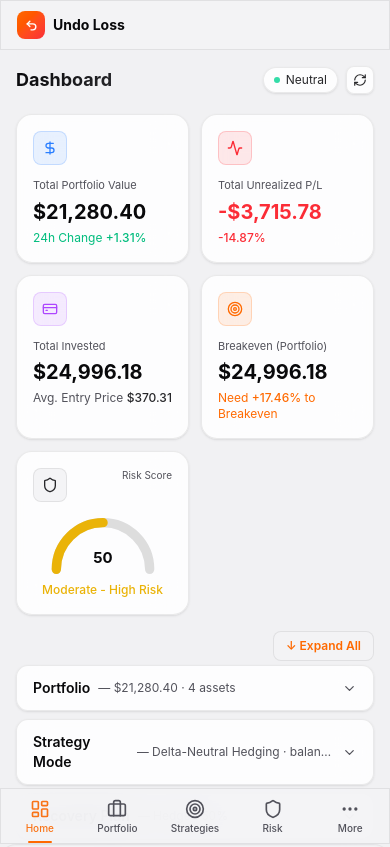
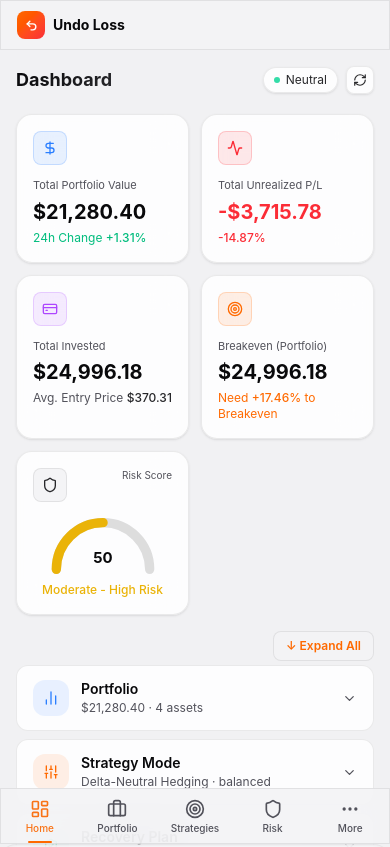
Before and after one commit to Claudecode31st/undoloss, a Next.js app: page /dashboard in a window 390 px wide. Shown: the top 847 px of the page. Built offline with nearby package versions, Linux system fonts and the light colour scheme.

Commit message:
Redesign mobile dashboard sections: icon headers collapsed, content-only when expanded

```diff
--- a/app/(app)/dashboard/page.tsx
+++ b/app/(app)/dashboard/page.tsx
@@ -1,6 +1,6 @@
 'use client';
 import { useState, useEffect, useCallback } from 'react';
-import { ChevronDown } from 'lucide-react';
+import { ChevronDown, BarChart2, Sliders, ShieldCheck, TrendingUp, Brain } from 'lucide-react';
 import Header from '@/components/layout/Header';
 import StatsCards from '@/components/dashboard/StatsCards';
 import PortfolioTable from '@/components/dashboard/PortfolioTable';
@@ -21,30 +21,43 @@ import { fetchPrices } from '@/lib/coingecko';
 
 /* ── Mobile collapsible section ──────────────────────────────── */
 function MobileSection({
-  title, preview, open, onToggle, children,
+  title, preview, icon: Icon, iconColor, iconBg, open, onToggle, children,
 }: {
   title: string; preview: string;
+  icon: React.ElementType; iconColor: string; iconBg: string;
   open: boolean; onToggle: () => void; children: React.ReactNode;
 }) {
+  if (open) {
     return (
       <div>
+        {children}
         <button
           onClick={onToggle}
-        className="w-full flex items-center justify-between px-4 py-3 rounded-xl glass text-left"
-        style={{ border: '1px solid var(--border)' }}
+          className="mt-2 w-full py-2 rounded-xl flex items-center justify-center gap-1.5 text-xs font-medium t-3 transition-colors hover:t-1"
+          style={{ border: '1px solid var(--border)', background: 'var(--surface-deep)' }}
         >
-        <div className="min-w-0 flex items-center gap-2">
-          <span className="text-sm font-semibold t-1">{title}</span>
-          {!open && <span className="text-xs t-3 truncate">— {preview}</span>}
+          <ChevronDown size={13} style={{ transform: 'rotate(180deg)' }} />
+          Collapse
+        </button>
       </div>
-        <ChevronDown
-          size={15}
-          className="t-3 flex-shrink-0 ml-2 transition-transform duration-200"
-          style={{ transform: open ? 'rotate(180deg)' : 'rotate(0deg)' }}
-        />
+    );
+  }
+
+  return (
+    <button
+      onClick={onToggle}
+      className="w-full flex items-center gap-3 px-4 py-3.5 rounded-xl text-left transition-colors"
+      style={{ border: '1px solid var(--border)', background: 'var(--surface)' }}
+    >
+      <div className={`w-9 h-9 rounded-xl flex items-center justify-center flex-shrink-0 ${iconBg}`}>
+        <Icon size={16} className={iconColor} />
+      </div>
+      <div className="flex-1 min-w-0">
+        <div className="text-sm font-semibold t-1 leading-tight">{title}</div>
+        <div className="text-xs t-3 truncate mt-0.5">{preview}</div>
+      </div>
+      <ChevronDown size={15} className="t-3 flex-shrink-0" />
     </button>
-      {open && <div className="mt-2">{children}</div>}
-    </div>
   );
 }
 
@@ -177,7 +190,7 @@ export default function Dashboard() {
           </button>
         </div>
 
-        <MobileSection title="Portfolio" preview={previews.portfolio} open={open.portfolio} onToggle={() => toggle('portfolio')}>
+        <MobileSection title="Portfolio" preview={previews.portfolio} icon={BarChart2} iconColor="text-blue-500" iconBg="bg-blue-500/10" open={open.portfolio} onToggle={() => toggle('portfolio')}>
           <div className="space-y-3">
             {portfolioTable}
             <PortfolioAllocation allocation={allocation} />
@@ -185,19 +198,19 @@ export default function Dashboard() {
           </div>
         </MobileSection>
 
-        <MobileSection title="Strategy Mode" preview={previews.strategy} open={open.strategy} onToggle={() => toggle('strategy')}>
+        <MobileSection title="Strategy Mode" preview={previews.strategy} icon={Sliders} iconColor="text-orange-500" iconBg="bg-orange-500/10" open={open.strategy} onToggle={() => toggle('strategy')}>
           {strategyMode}
         </MobileSection>
 
-        <MobileSection title="Recovery Plan" preview={previews.recovery} open={open.recovery} onToggle={() => toggle('recovery')}>
+        <MobileSection title="Recovery Plan" preview={previews.recovery} icon={ShieldCheck} iconColor="text-emerald-500" iconBg="bg-emerald-500/10" open={open.recovery} onToggle={() => toggle('recovery')}>
           {recoveryPlan}
         </MobileSection>
 
-        <MobileSection title="Scenario Outlook" preview={previews.scenario} open={open.scenario} onToggle={() => toggle('scenario')}>
+        <MobileSection title="Scenario Outlook" preview={previews.scenario} icon={TrendingUp} iconColor="text-purple-500" iconBg="bg-purple-500/10" open={open.scenario} onToggle={() => toggle('scenario')}>
           {scenarioOutlook}
         </MobileSection>
 
-        <MobileSection title="Behavioral Guard" preview={previews.behavioral} open={open.behavioral} onToggle={() => toggle('behavioral')}>
+        <MobileSection title="Behavioral Guard" preview={previews.behavioral} icon={Brain} iconColor="text-amber-500" iconBg="bg-amber-500/10" open={open.behavioral} onToggle={() => toggle('behavioral')}>
           {behavioralGuard}
         </MobileSection>
       </div>
```
Lines whose indentation alone changed are shown as unchanged.
